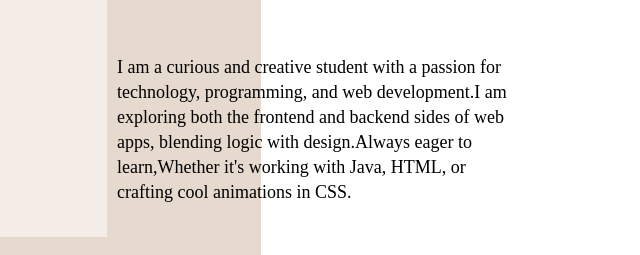
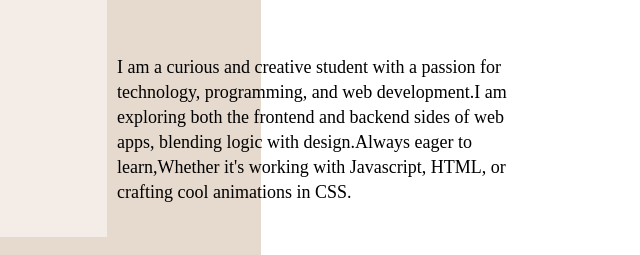
Before and after one commit to Banshraj1/resume, a plain HTML site: page index.html in a window 1280 px wide. Shown: the part 539-794 px from the top of the page, 491-1131 px from the left. Drawn offline with nearby package versions, Linux system fonts and the light colour scheme; animation ran at ten frames a second.

```diff
--- a/index.html
+++ b/index.html
@@ -85,7 +85,7 @@
                 <p id="passage">I am a curious and creative student with a passion for technology, programming, and web
                     development.I
                     am exploring both the frontend and backend sides of web apps, blending logic with design.Always
-                    eager to learn,Whether it's working with Java, HTML, or crafting cool animations in CSS. </p>
+                    eager to learn,Whether it's working with Javascript, HTML, or crafting cool animations in CSS. </p>
             </div>
         </div>
     </div>
```
